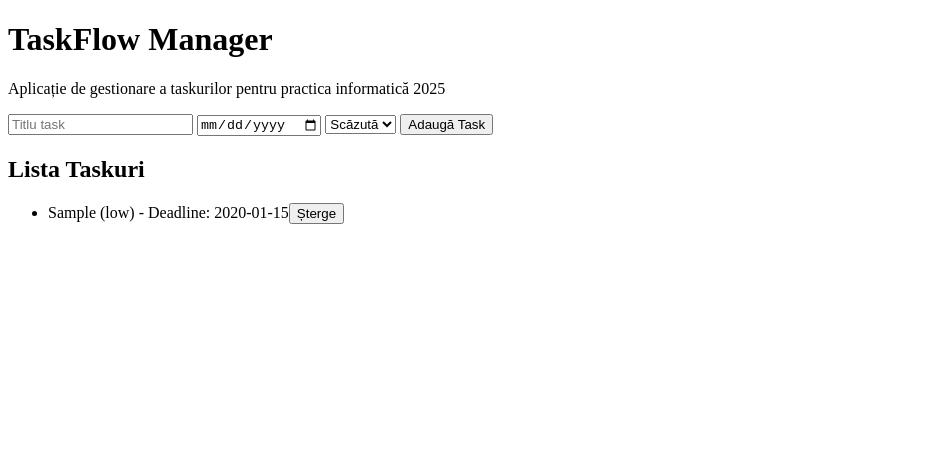
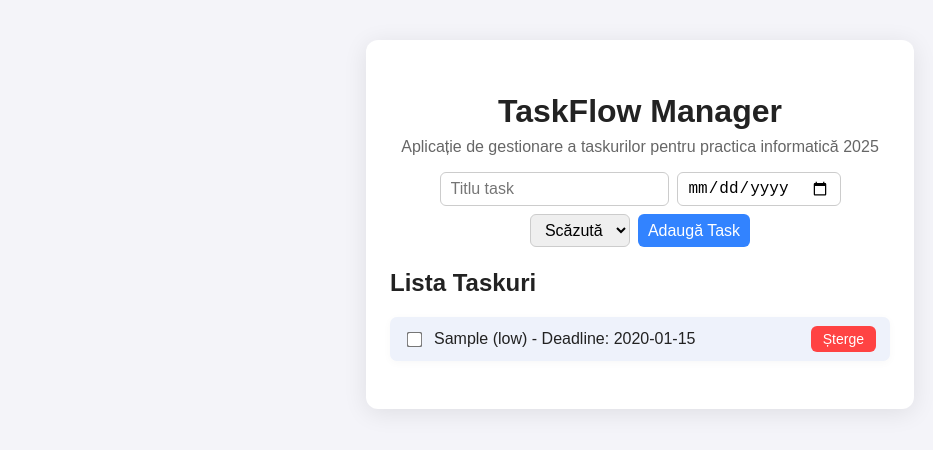
Before and after one commit to ArmasEcaterina/practica-2025-taskmanager, a plain HTML site: page index.html in a window 1280 px wide. Both pictures are taken after typing "Sample", "2020-01-15" into the empty fields and a click on the button "Adaugă Task". Shown: the whole page, without its empty margins (0-933 px from the left). Drawn offline with Linux system fonts and the light colour scheme.

Commit message:
Update index.html

```diff
--- a/index.html
+++ b/index.html
@@ -3,8 +3,89 @@
 <head>
     <meta charset="UTF-8">
     <title>Task Manager</title>
+    <style>
+      body {
+        font-family: Arial, sans-serif;
+        background: #f4f4f9;
+        color: #222;
+        margin: 0;
+        padding: 0 0 50px 0;
+      }
+      .container {
+        max-width: 500px;
+        margin: 40px auto;
+        background: #fff;
+        border-radius: 12px;
+        box-shadow: 0 4px 24px rgba(0,0,0,0.09);
+        padding: 32px 24px;
+      }
+      h1 {
+        text-align: center;
+        margin-bottom: 8px;
+      }
+      p {
+        text-align: center;
+        color: #666;
+        margin-top: 0;
+      }
+      form {
+        display: flex;
+        gap: 8px;
+        margin-bottom: 22px;
+        flex-wrap: wrap;
+        justify-content: center;
+      }
+      form input, form select, form button {
+        padding: 6px 10px;
+        font-size: 16px;
+        border-radius: 6px;
+        border: 1px solid #ccc;
+      }
+      form button {
+        background: #3283ff;
+        color: #fff;
+        border: none;
+        cursor: pointer;
+        transition: background 0.2s;
+      }
+      form button:hover {
+        background: #1557b8;
+      }
+      #taskList {
+        list-style: none;
+        padding: 0;
+      }
+      #taskList li {
+        background: #eef2fb;
+        margin-bottom: 12px;
+        border-radius: 7px;
+        padding: 9px 14px;
+        display: flex;
+        align-items: center;
+        gap: 10px;
+        box-shadow: 0 2px 8px rgba(0,0,0,0.03);
+      }
+      #taskList li button {
+        background: #ff4343;
+        color: #fff;
+        border: none;
+        border-radius: 6px;
+        padding: 5px 12px;
+        cursor: pointer;
+        margin-left: auto;
+        font-size: 14px;
+      }
+      #taskList li button:hover {
+        background: #be2323;
+      }
+      #taskList li input[type="checkbox"] {
+        transform: scale(1.2);
+        accent-color: #1557b8;
+      }
+    </style>
 </head>
 <body>
+  <div class="container">
     <h1>TaskFlow Manager</h1>
     <p>Aplicație de gestionare a taskurilor pentru practica informatică 2025</p>
     <form id="taskForm">
@@ -18,34 +99,41 @@
       <button type="submit">Adaugă Task</button>
     </form>
     <h2>Lista Taskuri</h2>
-<ul id="taskList">
-  </ul>
-
+    <ul id="taskList"></ul>
+  </div>
 <script>
   let tasks = [];
-
   function saveTasks() {
     localStorage.setItem('taskflow_tasks', JSON.stringify(tasks));
   }
-
   function loadTasks() {
     const data = localStorage.getItem('taskflow_tasks');
     tasks = data ? JSON.parse(data) : [];
   }
   loadTasks();
-
   const form = document.getElementById('taskForm');
   const titleInput = document.getElementById('taskTitle');
   const deadlineInput = document.getElementById('taskDeadline');
   const prioInput = document.getElementById('taskPrio');
   const taskList = document.getElementById('taskList');
-
   function renderTasks() {
     taskList.innerHTML = '';
     tasks.forEach((task, idx) => {
       const li = document.createElement('li');
-      li.textContent = `${task.title} (${task.prio})${task.deadline ? ' - Deadline: ' + task.deadline : ''}`;
-
+      const checkbox = document.createElement('input');
+      checkbox.type = "checkbox";
+      checkbox.checked = task.done || false;
+      checkbox.onchange = function() {
+        task.done = checkbox.checked;
+        saveTasks();
+        renderTasks();
+      };
+      const span = document.createElement('span');
+      span.textContent = `${task.title} (${task.prio})${task.deadline ? ' - Deadline: ' + task.deadline : ''}`;
+      if(task.done) {
+        span.style.textDecoration = 'line-through';
+        span.style.color = '#888';
+      }
       const delBtn = document.createElement('button');
       delBtn.textContent = 'Șterge';
       delBtn.onclick = function() {
@@ -53,27 +141,26 @@
         saveTasks();
         renderTasks();
       };
+      li.appendChild(checkbox);
+      li.appendChild(span);
       li.appendChild(delBtn);
       taskList.appendChild(li);
     });
   }
-
   form.onsubmit = function(e) {
     e.preventDefault();
     const task = {
       title: titleInput.value,
       deadline: deadlineInput.value,
-      prio: prioInput.value
+      prio: prioInput.value,
+      done: false
     };
     tasks.push(task);
     saveTasks();
     renderTasks();
     form.reset();
   };
-
   renderTasks();
 </script>
-
-
 </body>
 </html>
```
Lines whose indentation alone changed are shown as unchanged.
